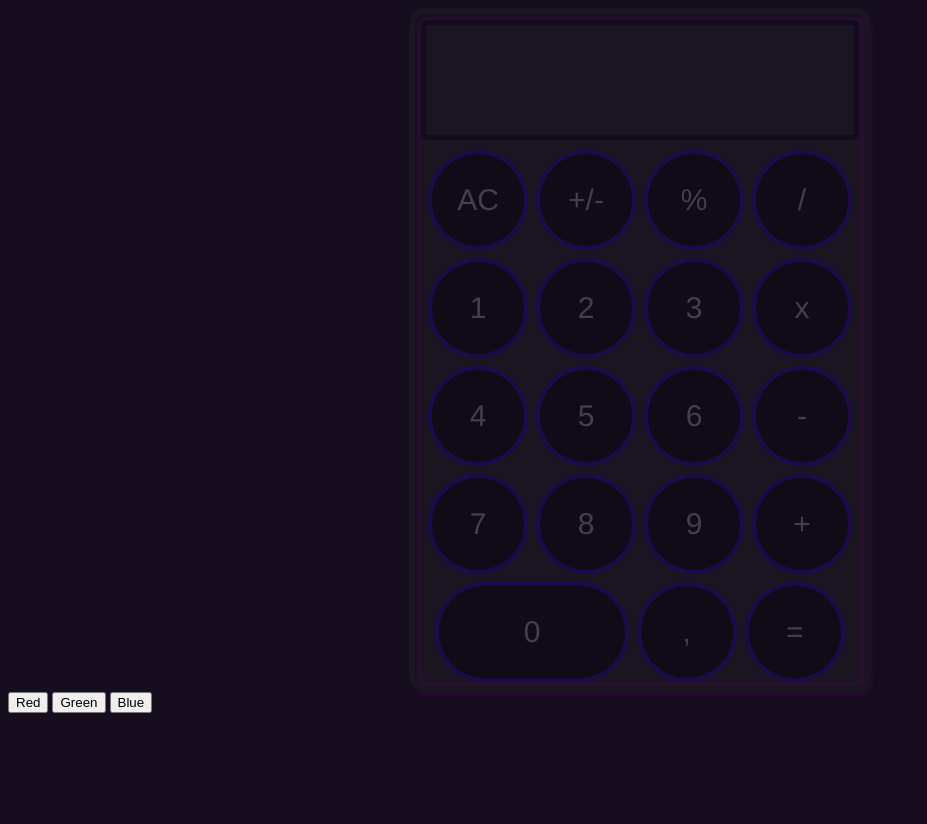
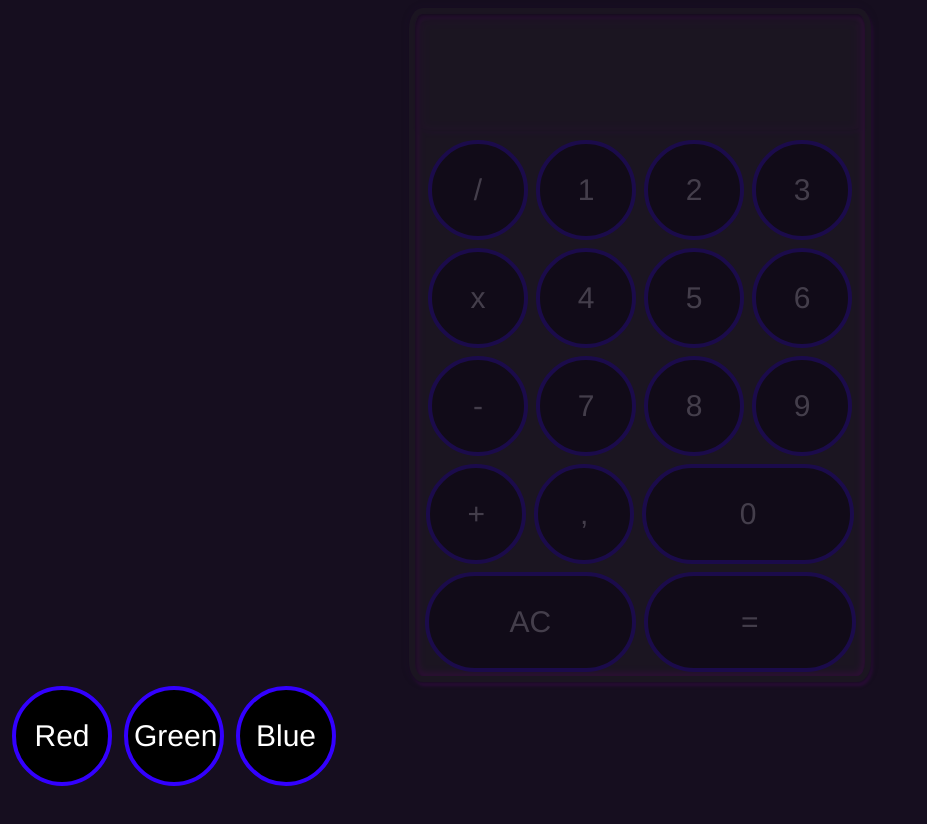
Before and after one commit to MudassarKhop/applecalculator, a plain HTML site: page index.html in a window 1280 px wide. Shown: the whole page, without its empty margins (0-927 px from the left). Before the commit the page ends 800 px from the top, so only its background shows below. Drawn offline with Linux system fonts and the light colour scheme.

Commit message:
version 4

```diff
--- a/index.html
+++ b/index.html
@@ -11,31 +11,29 @@
 		<div class="calculator">
 			<div id="output"></div>
 			<div class="button-container">
-				<button class="item" onClick="reset()">AC</button>
-				<button class="item" onclick="buildSum('')">+/-</button>
-				<button class="item" onclick="buildSum('')">%</button>
-				<button class="item" onclick="buildSum('/')">/</button>
-				<button class="item" onclick="buildSum('1')">1</button>
-				<button class="item" onclick="buildSum('2')">2</button>
-				<button class="item" onclick="buildSum('3')">3</button>
-				<button class="item" onclick="buildSum('*')">x</button>
-				<button class="item" onclick="buildSum('4')">4</button>
-				<button class="item" onclick="buildSum('5')">5</button>
-				<button class="item" onclick="buildSum('6')">6</button>
-				<button class="item" onclick="buildSum('-')">-</button>
-				<button class="item" onclick="buildSum('7')">7</button>
-				<button class="item" onclick="buildSum('8')">8</button>
-				<button class="item" onclick="buildSum('9')">9</button>
-				<button class="item" onclick="buildSum('+')">+</button>
-				<button class="item" onclick="buildSum('0')" id="zero">0</button>
-				<button class="item" onclick="buildSum('.')">,</button>
-				<button class="item" onclick="calculate()">=</button>
+				<button class="item" onClick="buildSum('/')">/</button>
+				<button class="item" onClick="buildSum('1')">1</button>
+				<button class="item" onClick="buildSum('2')">2</button>
+				<button class="item" onClick="buildSum('3')">3</button>
+				<button class="item" onClick="buildSum('*')">x</button>
+				<button class="item" onClick="buildSum('4')">4</button>
+				<button class="item" onClick="buildSum('5')">5</button>
+				<button class="item" onClick="buildSum('6')">6</button>
+				<button class="item" onClick="buildSum('-')">-</button>
+				<button class="item" onClick="buildSum('7')">7</button>
+				<button class="item" onClick="buildSum('8')">8</button>
+				<button class="item" onClick="buildSum('9')">9</button>
+				<button class="item" onClick="buildSum('+')">+</button>
+				<button class="item" onClick="buildSum('.')">,</button>
+				<button class="item" id="problem-btn" onClick="buildSum('0')">0</button>
+				<button class="item" id="problem-btn" onClick="reset()">AC</button>
+				<button class="item" id="problem-btn" onClick="calculate()">=</button>
 			</div>
 		</div>
-		<div>
-			<button onclick="red()">Red</button>
-			<button onclick="green()">Green</button>
-			<button onclick="blue()">Blue</button>
+		<div class="item-2">
+			<button class="item" onclick="red()">Red</button>
+			<button class="item" onclick="green()">Green</button>
+			<button class="item" onclick="blue()">Blue</button>
 		</div>
 		<script src="java.js"></script>
 	</body>
--- a/style.css
+++ b/style.css
@@ -7,7 +7,11 @@ body {
 	text-align: right;
 	padding-right: 10px;
 	padding-top: 10px;
-	border: 5px solid rgb(11, 1, 52);
+	box-shadow: 0 1px 2px rgba(0, 0, 0, 0.6), 2px 1px 4px rgba(0, 0, 0, 0.3),
+		2px 4px 3px rgba(134, 6, 167, 0.881), 0 0 7px 2px rgba(40, 4, 65, 0.6),
+		inset 0 1px 2px rgba(0, 0, 0, 0.6), inset 2px 1px 4px rgba(0, 0, 0, 0.3),
+		inset 2px 4px 3px rgb(79, 16, 92), inset 0 0 7px 2px rgb(175, 12, 180);
+	animation: flickering 5s infinite;
 	border-radius: 3%;
 	margin: 6px;
 	font-family: "Franklin Gothic Medium", "Arial Narrow", Arial, sans-serif;
@@ -45,12 +49,17 @@ body {
 	font-family: "Franklin Gothic Medium", "Arial Narrow", Arial, sans-serif;
 	text-align: center;
 }
+.item-2 {
+	margin-bottom: 20px;
+	padding-bottom: 20px;
+}
 .item:hover {
 	background-color: #160e1f;
 }
-#zero {
-	width: 43%;
+#problem-btn {
+	width: 47%;
 	border-radius: 50px;
+	gap: 20px;
 }
 @keyframes flickering {
 	0% {
```
